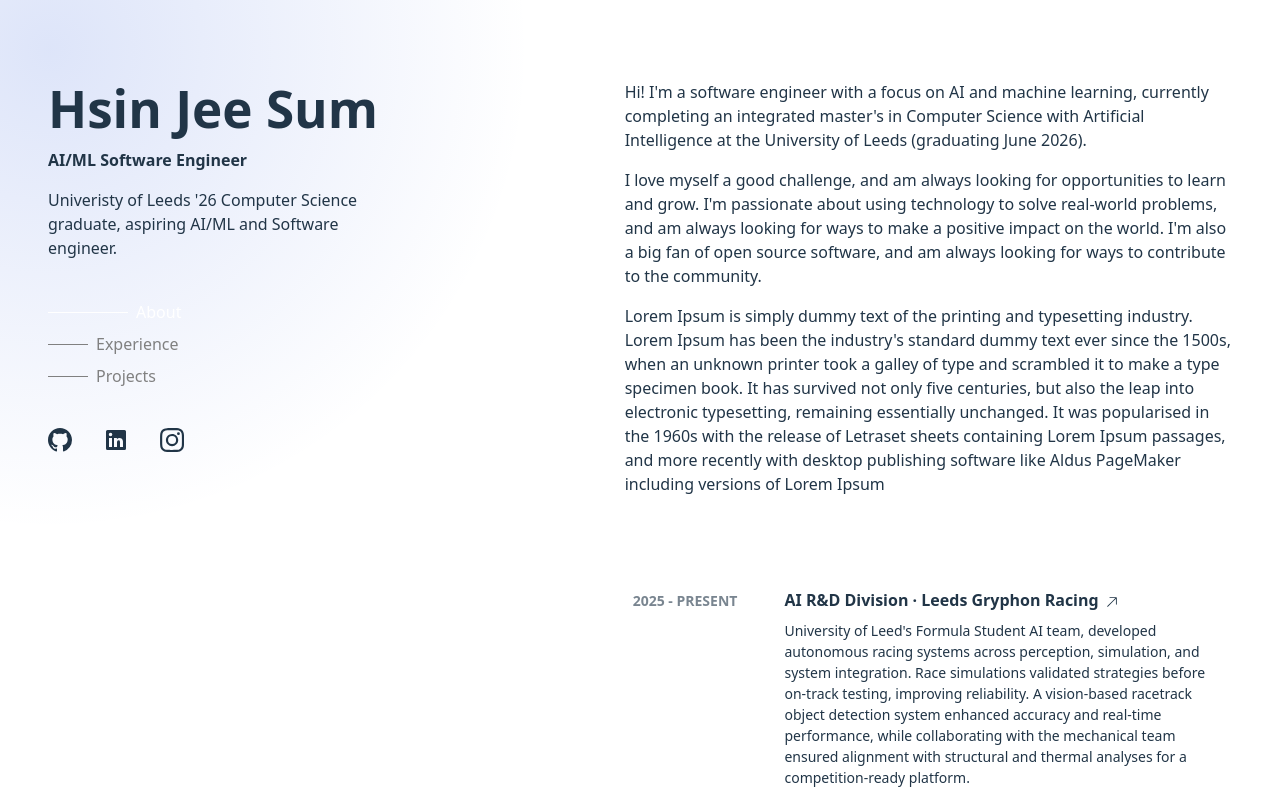
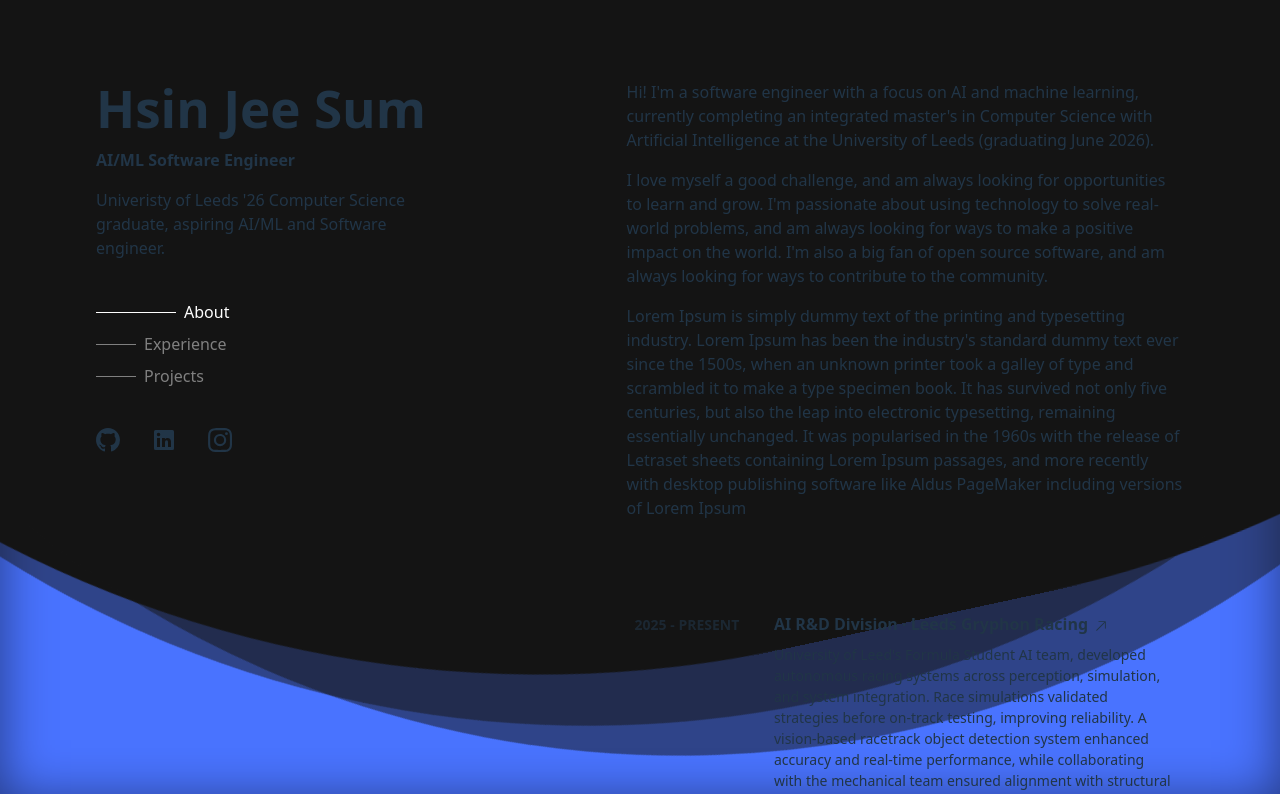
Before and after one commit to hjeesum/HsinJeePortfolio, a React (Vite) app: page / in a window 1280 px wide. Shown: the top 794 px of the page. Built offline with nearby package versions, Linux system fonts and the light colour scheme.

Commit message:
waves bg

```diff
--- a/src/App.jsx
+++ b/src/App.jsx
@@ -1,28 +1,23 @@
 import "./App.css";
+import "./Waves.css";
 import Home from "./pages/Home";
 import About from "./pages/About";
 import Experience from "./pages/Experience";
 import Contact from "./pages/Contact";
 import Footer from "./components/Footer";
 import Project from "./pages/Project";
-import { useState } from "react";
 
 function App() {
-  const [cursorPos, setCursorPos] = useState({ x: 50, y: 50 });
-
-  const handleMouseMove = (e) => {
-    setCursorPos({ x: e.clientX + window.scrollX, y: e.clientY +window.scrollY });
-  };
   return (
     <div>
-      <div
-      className="w-screen min-h-screen"
-      onMouseMove={handleMouseMove}
-      style={{
-        background: `radial-gradient(600px at ${cursorPos.x}px ${cursorPos.y}px, rgba(29, 78, 216, 0.15), transparent 80%)`,
-        transition: "background 0.1s ease",
-      }}
-    >
+      <div className="w-screen min-h-screen">
+        <div className="wave-container">
+          <div className="wave">
+            <span></span>
+            <span></span>
+            <span></span>
+          </div>
+        <div className="content-wrapper max-w-screen-xl md:px-12 px-6 mx-auto">
         <div className="max-w-screen-xl md:px-12 px-6 mx-auto">
           <div className="lg:flex lg:justify-between lg:gap-4">
             <header className="lg:sticky top-0 lg:flex lg:max-h-screen lg:w-[48%] lg:flex-col lg:justify-between pt-20">
@@ -49,6 +44,8 @@ function App() {
         </div>
       </div>
     </div>
+    </div>
+    </div>
   );
 }
 
--- /dev/null
+++ b/src/Waves.css
@@ -0,0 +1,66 @@
+@import url("https://fonts.googleapis.com/css?family=Poppins:200,300,400,500,600,700,800,900&display=swap");
+.wave-container {
+  position: relative;
+  width: 100%;
+  min-height: 100vh; /* at least full viewport */
+}
+
+.wave-container .wave {
+  position: fixed;
+  top: 0;
+  left: 0;
+  width: 100%;
+  height: 100%;
+  background: #4973ff;
+  box-shadow: inset 0 0 50px rgba(0, 0, 0, 0.5);
+  transition: 0.5s;
+  z-index: 0; /* behind content */
+}
+
+/* Content wrapper stays on top */
+.content-wrapper {
+  position: relative;
+  z-index: 1;
+}
+
+.wave-container .wave span {
+  content: "";
+  position: absolute;
+  width: 325vh;
+  height: 325vh;
+  top: 0;
+  left: 50%;
+  transform: translate(-50%, -75%);
+  background: #000;
+}
+.content {
+  position: relative;
+  z-index: 1;
+  font-size: 4em;
+  letter-spacing: 2px;
+  color: #fff;
+}
+.wave-container .wave span:nth-child(1) {
+  border-radius: 45%;
+  background: rgba(20, 20, 20, 1);
+  animation: animate 5s linear infinite;
+}
+
+.wave-container .wave span:nth-child(2) {
+  border-radius: 40%;
+  background: rgba(20, 20, 20, 0.5);
+  animation: animate 10s linear infinite;
+}
+.wave-container .wave span:nth-child(3) {
+  border-radius: 42.5%;
+  background: rgba(20, 20, 20, 0.5);
+  animation: animate 15s linear infinite;
+}
+@keyframes animate {
+  0% {
+    transform: translate(-50%, -75%) rotate(0deg);
+  }
+  100% {
+    transform: translate(-50%, -75%) rotate(360deg);
+  }
+}
--- a/src/components/ExperienceItem.jsx
+++ b/src/components/ExperienceItem.jsx
@@ -11,7 +11,7 @@ export default function ExperienceItem({
   return (
     <a
       href={link}
-      className="relative -mx-4 md:-mx-5 rounded-xl hover:shadow-lg duration-200 hover:bg-black/30 hover:opacity-100 group-hover:opacity-60 transition-colors cursor-pointer"
+      className="relative -mx-4 md:-mx-5 rounded-xl hover:shadow-lg duration-200 hover:opacity-100 hover:shadow-[0_12px_30px_rgba(0,0,0,0.35)] hover:bg-black/20 group-hover:opacity-60 transition-colors cursor-pointer"
     >
       <div className="max-w-4xl mx-auto grid grid-cols-1 md:grid-cols-12 gap-2 md:gap-4 p-2.5 md:p-7">
         <header
```
Lines whose indentation alone changed are shown as unchanged.
